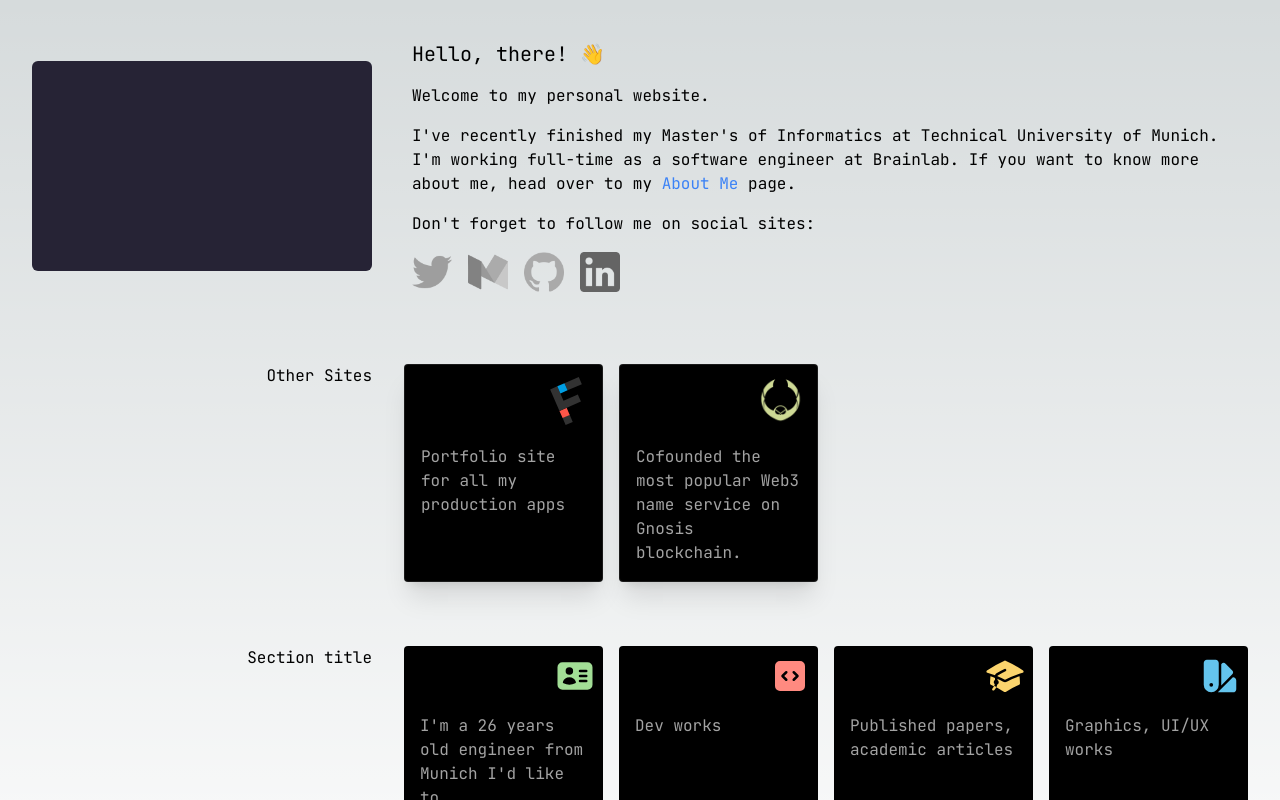
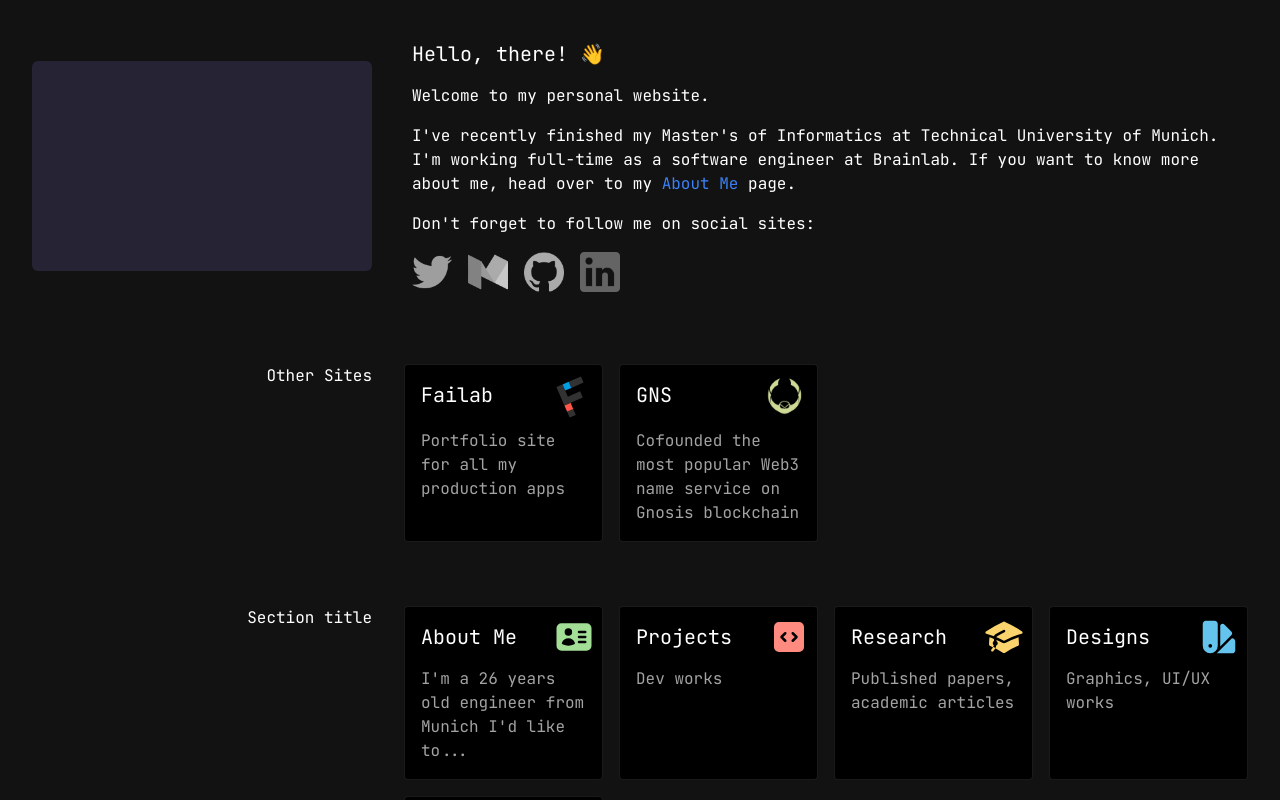
Before and after one commit to FaisalBinAhmed/faisalbin, a Next.js app: page / in a window 1280 px wide. Shown: the top 800 px of the page. Built offline with nearby package versions, Linux system fonts and the light colour scheme.

Commit message:
link ref

```diff
--- a/src/components/ExternalSection.tsx
+++ b/src/components/ExternalSection.tsx
@@ -1,3 +1,5 @@
+import Link from "next/link";
+
 const ExternalSection = () => {
 	return (
 		<div className="flex flex-col md:flex-row p-8 gap-8">
@@ -12,7 +14,7 @@ const ExternalSection = () => {
 				/>
 				<ExternalCard
 					title="GNS"
-					desc="Cofounded the most popular Web3 name service on Gnosis blockchain."
+					desc="Cofounded the most popular Web3 name service on Gnosis blockchain"
 					color="blue"
 					icon="/assets/gns_logo_green_512.png"
 					link="https://app.gns.exchange"
@@ -32,13 +34,15 @@ type CardProps = {
 
 const ExternalCard = ({ title, desc, color, icon, link }: CardProps) => {
 	return (
-		<div className="flex flex-col gap-2 min-h-32 bg-black hover:bg-[#252525] p-2 rounded shadow-xl border border-white/[0.1] ">
-			<div className="flex justify-between">
-				<h1 className="text-xl p-2">{title}</h1>
-				<img src={icon} className="w-14" />
-			</div>
+		<div className="flex flex-col gap-2 min-h-32 bg-black hover:bg-[#252525] p-2 rounded border border-white/[0.1] ">
+			<Link href={link} target="_blank">
+				<div className="flex justify-between">
+					<h1 className="text-xl p-2">{title}</h1>
+					<img src={icon} className="w-12" />
+				</div>
 
-			<p className="text-neutral-400 p-2">{desc}</p>
+				<p className="text-neutral-400 p-2">{desc}</p>
+			</Link>
 		</div>
 	);
 };
--- a/src/components/NavCardsSection.tsx
+++ b/src/components/NavCardsSection.tsx
@@ -1,4 +1,5 @@
 import navItems from "@/data/navItems";
+import Link from "next/link";
 
 const NavCardsSection = () => {
 	return (
@@ -12,6 +13,7 @@ const NavCardsSection = () => {
 						desc={item.desc}
 						color={item.color}
 						icon={item.icon}
+						link={item.route}
 					/>
 				))}
 			</div>
@@ -26,19 +28,22 @@ type CardProps = {
 	desc: string;
 	color: string;
 	icon: string;
+	link: string;
 };
 
-const Card = ({ title, desc, color, icon }: CardProps) => {
+const Card = ({ title, desc, color, icon, link }: CardProps) => {
 	return (
 		<div
 			// style={{ outlineColor: color }}
-			className="flex flex-col gap-2 p-2 min-h-32 bg-black hover:bg-[#252525] dark:text-white rounded text-black">
-			<div className="flex justify-between">
-				<h1 className="text-xl p-2">{title}</h1>
-				<img src={icon} className="w-10" />
-			</div>
+			className="flex flex-col gap-2 p-2 min-h-32 bg-black hover:bg-[#252525] text-white rounded border border-white/[0.1]">
+			<Link href={link}>
+				<div className="flex justify-between">
+					<h1 className="text-xl p-2">{title}</h1>
+					<img src={icon} className="w-10" />
+				</div>
 
-			<p className="text-neutral-400 p-2">{desc}</p>
+				<p className="text-neutral-400 p-2">{desc}</p>
+			</Link>
 		</div>
 	);
 };
--- a/src/data/navItems.ts
+++ b/src/data/navItems.ts
@@ -42,7 +42,7 @@ const navItems: Array<NavItem> = [
 	{
 		title: "Resume",
 		color: "#e1ccec",
-		desc: "TBA ",
+		desc: "Download my current resume ",
 		icon: "/assets/icons/document-text.svg",
 
 		route: "/"
--- a/src/styles/globals.css
+++ b/src/styles/globals.css
@@ -3,18 +3,10 @@
 @tailwind utilities;
 
 :root {
-  --foreground-rgb: 0, 0, 0;
-  --background-start-rgb: 214, 219, 220;
-  --background-end-rgb: 255, 255, 255;
-}
-
-@media (prefers-color-scheme: dark) {
-  :root {
     --foreground-rgb: 255, 255, 255;
     --background-start-rgb: 18, 18, 18;
     --background-end-rgb: 18, 18, 18;
   }
-}
 
 body {
   color: rgb(var(--foreground-rgb));
```
